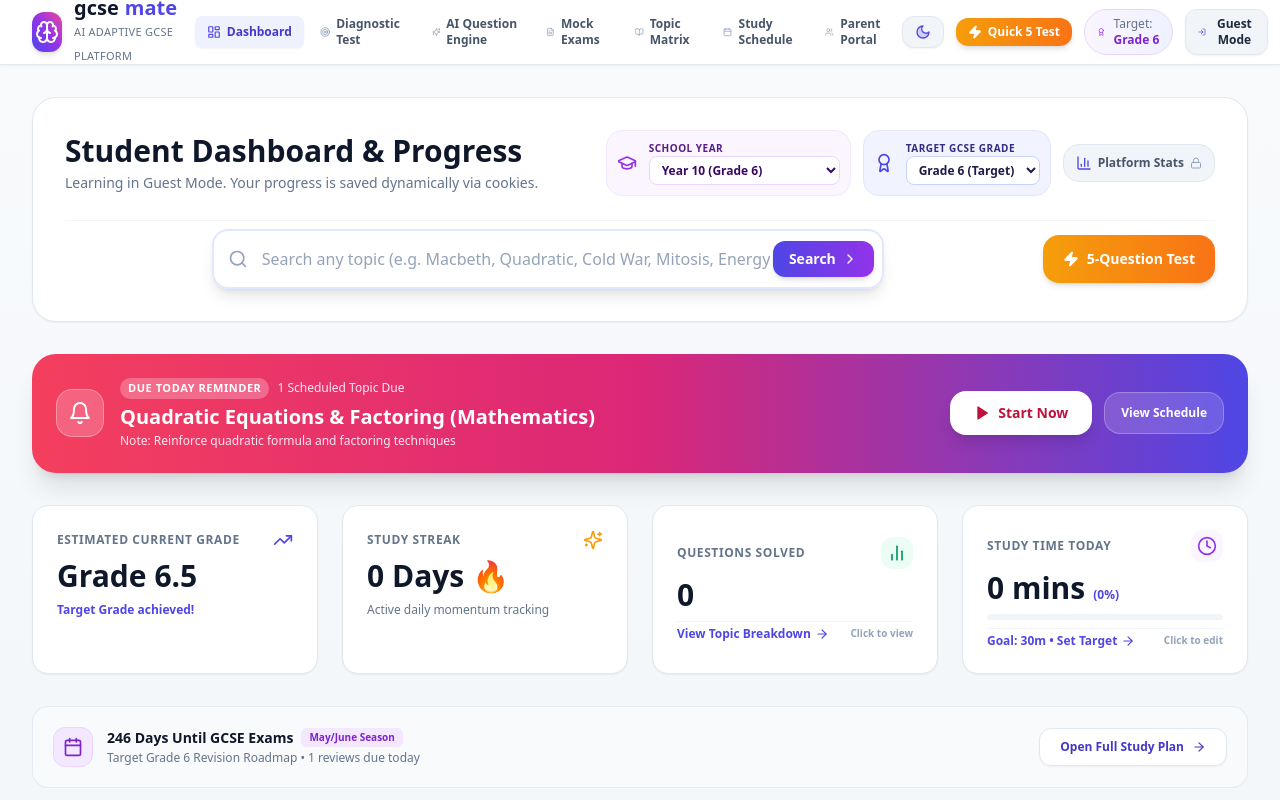
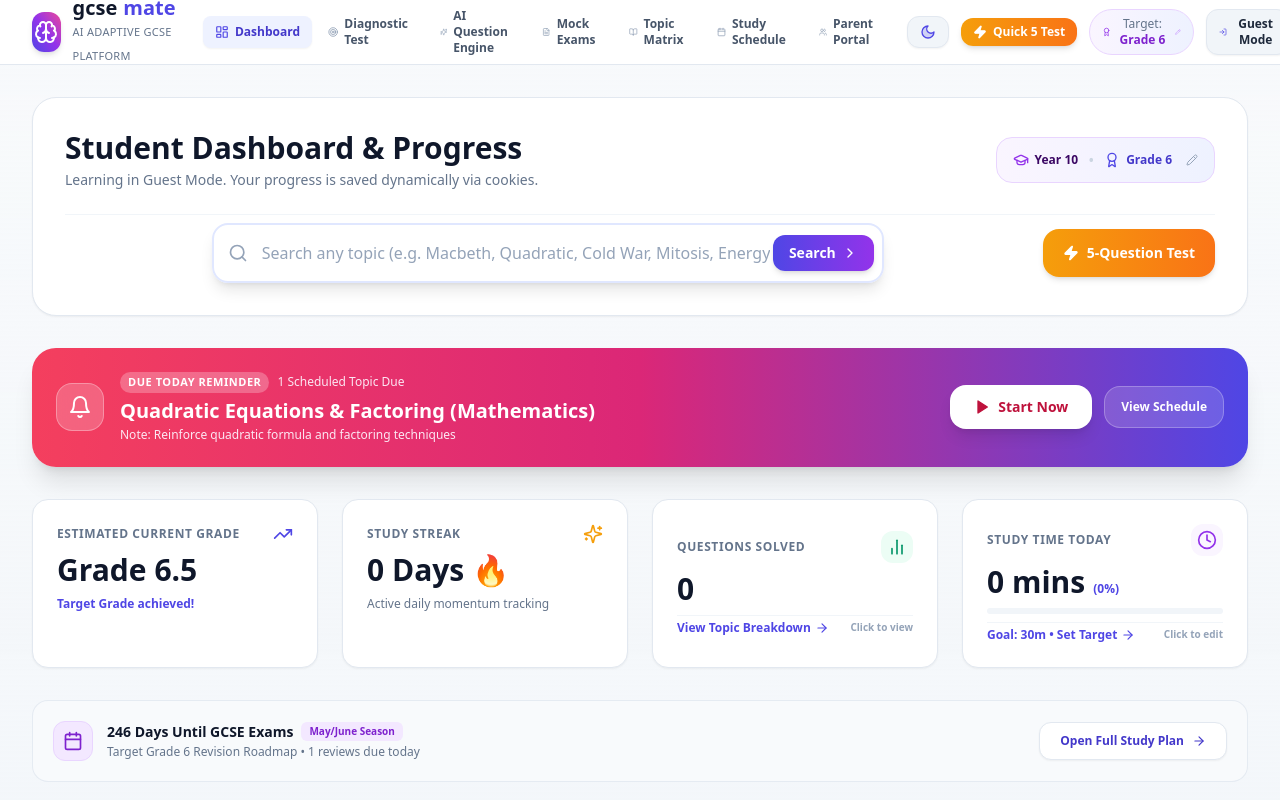
Before and after one commit to ozkerd/gcse, a Next.js app: page /dashboard in a window 1280 px wide. Shown: the top 800 px of the page. Built offline with nearby package versions, Linux system fonts and the light colour scheme.

Commit message:
Allow changing target grade from navbar badge and hide stats link from UI

```diff
--- a/src/app/dashboard/page.tsx
+++ b/src/app/dashboard/page.tsx
@@ -2,13 +2,14 @@
 
 import React, { useState, useEffect } from 'react';
 import Link from 'next/link';
-import { Award, Sparkles, TrendingUp, Calendar, AlertCircle, ArrowRight, CheckCircle, Zap, GraduationCap, BarChart2, BarChart3, Lock, Clock, Bell, Play } from 'lucide-react';
+import { Award, Sparkles, TrendingUp, Calendar, AlertCircle, ArrowRight, CheckCircle, Zap, GraduationCap, BarChart2, Clock, Bell, Play, Pencil } from 'lucide-react';
 import { AdaptiveEngine } from '@/lib/adaptive/engine';
 import { UserStore, UserSession, DailyStats, ScheduledReview } from '@/lib/user-store';
 import { SearchBar } from '@/components/SearchBar';
 import { QuickAssessmentModal } from '@/components/QuickAssessmentModal';
 import { TopicBreakdownModal } from '@/components/TopicBreakdownModal';
 import { DailyGoalModal } from '@/components/DailyGoalModal';
+import { TargetGradeModal } from '@/components/TargetGradeModal';
 
 export default function Dashboard() {
   const [session, setSession] = useState<UserSession>({
@@ -32,6 +33,7 @@ export default function Dashboard() {
   const [isQuickAssessmentOpen, setIsQuickAssessmentOpen] = useState(false);
   const [isBreakdownOpen, setIsBreakdownOpen] = useState(false);
   const [isDailyGoalOpen, setIsDailyGoalOpen] = useState(false);
+  const [isTargetModalOpen, setIsTargetModalOpen] = useState(false);
   const [allTimeAttempted, setAllTimeAttempted] = useState(0);
   const [daysUntilExam, setDaysUntilExam] = useState(244);
   const [reviewsDueToday, setReviewsDueToday] = useState<ScheduledReview[]>([]);
@@ -115,53 +117,24 @@ export default function Dashboard() {
             </p>
           </div>
 
-          {/* School Year & Target Grade Selectors */}
-          <div className="flex flex-wrap items-center gap-3 shrink-0">
-            <div className="flex items-center gap-3 bg-purple-50 dark:bg-purple-950/50 border border-purple-100 dark:border-purple-900/60 p-2.5 rounded-2xl">
-              <GraduationCap className="w-5 h-5 text-purple-600 dark:text-purple-400 shrink-0" />
-              <div>
-                <label className="block text-[10px] font-bold text-purple-900 dark:text-purple-300 uppercase tracking-wider">School Year</label>
-                <select
-                  value={session.schoolYear || 10}
-                  onChange={(e) => {
-                    const yr = Number(e.target.value);
-                    UserStore.setSchoolYear(yr);
-                  }}
-                  className="bg-white dark:bg-slate-800 border border-purple-200 dark:border-purple-800 text-purple-950 dark:text-purple-200 font-bold text-xs rounded-lg px-2 py-1 focus:ring-2 focus:ring-purple-500"
-                >
-                  <option value={8}>Year 8 (Foundation / Gr 4)</option>
-                  <option value={9}>Year 9 (Grade 5)</option>
-                  <option value={10}>Year 10 (Grade 6)</option>
-                  <option value={11}>Year 11 (Grade 8)</option>
-                </select>
+          {/* Compact Target Grade & School Year Badge */}
+          <div className="flex items-center gap-2 shrink-0">
+            <button
+              onClick={() => setIsTargetModalOpen(true)}
+              className="flex items-center gap-2.5 px-4 py-2.5 bg-gradient-to-r from-purple-50 to-indigo-50 dark:from-purple-950/40 dark:to-indigo-950/40 border border-purple-200 dark:border-purple-800/80 rounded-2xl hover:border-purple-400 dark:hover:border-purple-600 transition-all shadow-xs group cursor-pointer active:scale-95"
+              title="Okul Yılını veya Hedef Notu Değiştir (Tıklayın)"
+            >
+              <div className="flex items-center gap-1.5 text-xs font-bold text-purple-950 dark:text-purple-200">
+                <GraduationCap className="w-4 h-4 text-purple-600 dark:text-purple-400" />
+                <span>Year {session.schoolYear || 10}</span>
               </div>
-            </div>
-
-            <div className="flex items-center gap-3 bg-indigo-50/80 dark:bg-indigo-950/50 border border-indigo-100 dark:border-indigo-900/60 p-2.5 rounded-2xl">
-              <Award className="w-5 h-5 text-indigo-600 dark:text-indigo-400 shrink-0" />
-              <div>
-                <label className="block text-[10px] font-bold text-indigo-900 dark:text-indigo-300 uppercase tracking-wider">Target GCSE Grade</label>
-                <select
-                  value={session.targetGrade}
-                  onChange={(e) => handleTargetGradeChange(Number(e.target.value))}
-                  className="bg-white dark:bg-slate-800 border border-indigo-200 dark:border-indigo-800 text-indigo-950 dark:text-indigo-200 font-bold text-xs rounded-lg px-2 py-1 focus:ring-2 focus:ring-indigo-500"
-                >
-                  {[4, 5, 6, 7, 8, 9].map(g => (
-                    <option key={g} value={g}>Grade {g} (Target)</option>
-                  ))}
-                </select>
+              <span className="text-slate-300 dark:text-slate-700">•</span>
+              <div className="flex items-center gap-1.5 text-xs font-black text-indigo-700 dark:text-indigo-300">
+                <Award className="w-4 h-4 text-indigo-600 dark:text-indigo-400" />
+                <span>Grade {session.targetGrade}</span>
               </div>
-            </div>
-
-            <Link
-              href="/stats"
-              className="flex items-center gap-1.5 px-3 py-2.5 bg-slate-100 dark:bg-slate-800 hover:bg-indigo-50 dark:hover:bg-indigo-950/40 text-slate-600 dark:text-slate-300 hover:text-indigo-600 dark:hover:text-indigo-400 border border-slate-200 dark:border-slate-700 rounded-2xl text-xs font-semibold transition-all shadow-xs"
-              title="Platform Canlı Ziyaretçi & User-Agent İstatistikleri (/stats)"
-            >
-              <BarChart3 className="w-4 h-4 text-indigo-600 dark:text-indigo-400" />
-              <span>Platform Stats</span>
-              <Lock className="w-3 h-3 text-slate-400" />
-            </Link>
+              <Pencil className="w-3 h-3 text-slate-400 group-hover:text-indigo-600 dark:group-hover:text-indigo-400 transition-colors ml-1" />
+            </button>
           </div>
         </div>
 
@@ -448,6 +421,13 @@ export default function Dashboard() {
         }}
       />
 
+      {/* Target Grade & School Year Setting Modal */}
+      <TargetGradeModal
+        isOpen={isTargetModalOpen}
+        onClose={() => setIsTargetModalOpen(false)}
+        currentSession={session}
+      />
+
     </div>
   );
 }
--- a/src/components/Navbar.tsx
+++ b/src/components/Navbar.tsx
@@ -3,10 +3,11 @@
 import React, { useState, useEffect } from 'react';
 import Link from 'next/link';
 import { usePathname } from 'next/navigation';
-import { Brain, LayoutDashboard, Target, Calendar, BookOpen, Sparkles, Award, Users, FileText, UserCheck, LogIn, Zap } from 'lucide-react';
+import { Brain, LayoutDashboard, Target, Calendar, BookOpen, Sparkles, Award, Users, FileText, UserCheck, LogIn, Zap, Pencil } from 'lucide-react';
 import { UserStore, UserSession } from '@/lib/user-store';
 import { AuthModal } from '@/components/AuthModal';
 import { QuickAssessmentModal } from '@/components/QuickAssessmentModal';
+import { TargetGradeModal } from '@/components/TargetGradeModal';
 import { ThemeToggle } from '@/components/ThemeToggle';
 
 export const Navbar = () => {
@@ -19,6 +20,7 @@ export const Navbar = () => {
   });
   const [isAuthModalOpen, setIsAuthModalOpen] = useState(false);
   const [isQuickAssessmentOpen, setIsQuickAssessmentOpen] = useState(false);
+  const [isTargetModalOpen, setIsTargetModalOpen] = useState(false);
 
   useEffect(() => {
     setSession(UserStore.getSession());
@@ -43,10 +45,10 @@ export const Navbar = () => {
 
   return (
     <>
-      <header className="sticky top-0 z-50 bg-white/90 backdrop-blur-md border-b border-slate-200 shadow-sm">
-        <div className="max-w-7xl mx-auto px-4 sm:px-6 lg:px-8 h-16 flex items-center justify-between">
+      <header className="sticky top-0 z-40 w-full border-b border-slate-200 dark:border-slate-800 bg-white/95 dark:bg-slate-900/95 backdrop-blur-md transition-colors">
+        <div className="max-w-7xl mx-auto px-4 sm:px-6 lg:px-8 h-16 flex items-center justify-between gap-4">
 
-          {/* Logo */}
+          {/* Logo & Platform Name */}
           <Link href="/" className="flex items-center gap-3 group">
             <div className="w-10 h-10 rounded-xl bg-gradient-to-tr from-indigo-600 via-purple-600 to-pink-500 flex items-center justify-center text-white shadow-md group-hover:scale-105 transition-transform">
               <Brain className="w-6 h-6" />
@@ -96,14 +98,19 @@ export const Navbar = () => {
               <span>Quick 5 Test</span>
             </button>
 
-            {/* Target Grade Badge */}
-            <div className="hidden sm:flex items-center gap-2 bg-gradient-to-r from-purple-50 to-indigo-50 border border-purple-200 px-3 py-1.5 rounded-full">
-              <Award className="w-4 h-4 text-purple-600" />
+            {/* Target Grade Interactive Badge */}
+            <button
+              onClick={() => setIsTargetModalOpen(true)}
+              className="hidden sm:flex items-center gap-1.5 bg-gradient-to-r from-purple-50 to-indigo-50 dark:from-purple-950/40 dark:to-indigo-950/40 border border-purple-200 dark:border-purple-800/80 px-3 py-1.5 rounded-full hover:border-purple-400 dark:hover:border-purple-600 hover:shadow-xs transition-all group active:scale-95 cursor-pointer"
+              title="Hedef Notu veya Okul Yılını Değiştir (Tıklayın)"
+            >
+              <Award className="w-4 h-4 text-purple-600 dark:text-purple-400 group-hover:scale-110 transition-transform" />
               <div className="text-xs">
-                <span className="text-slate-500 font-medium">Target: </span>
-                <span className="font-extrabold text-purple-700">Grade {session.targetGrade}</span>
+                <span className="text-slate-500 dark:text-slate-400 font-medium">Target: </span>
+                <span className="font-extrabold text-purple-700 dark:text-purple-300">Grade {session.targetGrade}</span>
               </div>
-            </div>
+              <Pencil className="w-2.5 h-2.5 text-purple-400 dark:text-purple-500 group-hover:text-purple-600 dark:group-hover:text-purple-300 transition-colors ml-0.5" />
+            </button>
 
             {/* Auth / Account Switcher Button */}
             <button
@@ -139,6 +146,13 @@ export const Navbar = () => {
         isOpen={isQuickAssessmentOpen}
         onClose={() => setIsQuickAssessmentOpen(false)}
       />
+
+      {/* Target Grade & School Year Setting Modal */}
+      <TargetGradeModal
+        isOpen={isTargetModalOpen}
+        onClose={() => setIsTargetModalOpen(false)}
+        currentSession={session}
+      />
     </>
   );
 };
--- /dev/null
+++ b/src/components/TargetGradeModal.tsx
@@ -0,0 +1,179 @@
+'use client';
+
+import React, { useState, useEffect } from 'react';
+import { X, Award, GraduationCap, Check, Sparkles } from 'lucide-react';
+import { UserStore, UserSession } from '@/lib/user-store';
+
+interface TargetGradeModalProps {
+  isOpen: boolean;
+  onClose: () => void;
+  currentSession: UserSession;
+}
+
+export const TargetGradeModal: React.FC<TargetGradeModalProps> = ({
+  isOpen,
+  onClose,
+  currentSession,
+}) => {
+  const [targetGrade, setTargetGrade] = useState<number>(currentSession.targetGrade || 8);
+  const [schoolYear, setSchoolYear] = useState<number>(currentSession.schoolYear || 10);
+  const [isSaved, setIsSaved] = useState<boolean>(false);
+
+  useEffect(() => {
+    if (isOpen) {
+      setTargetGrade(currentSession.targetGrade || 8);
+      setSchoolYear(currentSession.schoolYear || 10);
+      setIsSaved(false);
+    }
+  }, [isOpen, currentSession]);
+
+  if (!isOpen) return null;
+
+  const grades = [
+    { grade: 9, label: 'Grade 9', desc: 'Exceptional (A**)', color: 'from-amber-500 to-yellow-500' },
+    { grade: 8, label: 'Grade 8', desc: 'Distinction (A*)', color: 'from-purple-600 to-indigo-600' },
+    { grade: 7, label: 'Grade 7', desc: 'Merit (A)', color: 'from-indigo-600 to-blue-600' },
+    { grade: 6, label: 'Grade 6', desc: 'High Pass (B+)', color: 'from-blue-600 to-cyan-600' },
+    { grade: 5, label: 'Grade 5', desc: 'Strong Pass (B/C)', color: 'from-emerald-600 to-teal-600' },
+    { grade: 4, label: 'Grade 4', desc: 'Standard Pass (C)', color: 'from-slate-600 to-slate-700' },
+  ];
+
+  const years = [
+    { year: 8, label: 'Year 8', desc: 'Foundation' },
+    { year: 9, label: 'Year 9', desc: 'Early GCSE' },
+    { year: 10, label: 'Year 10', desc: 'GCSE Year 1' },
+    { year: 11, label: 'Year 11', desc: 'Exam Year' },
+  ];
+
+  const handleSave = () => {
+    const session = UserStore.getSession();
+    UserStore.saveSession({
+      ...session,
+      targetGrade,
+      schoolYear,
+    });
+    setIsSaved(true);
+    setTimeout(() => {
+      onClose();
+    }, 400);
+  };
+
+  return (
+    <div className="fixed inset-0 z-50 flex items-center justify-center p-4 bg-slate-900/60 backdrop-blur-sm animate-fadeIn">
+      <div className="bg-white dark:bg-slate-900 border border-slate-200 dark:border-slate-800 rounded-3xl max-w-md w-full p-6 sm:p-7 shadow-2xl relative transition-all">
+        {/* Close Button */}
+        <button
+          onClick={onClose}
+          className="absolute top-5 right-5 p-2 rounded-full text-slate-400 hover:text-slate-600 dark:hover:text-slate-200 hover:bg-slate-100 dark:hover:bg-slate-800 transition-colors"
+        >
+          <X className="w-5 h-5" />
+        </button>
+
+        {/* Modal Header */}
+        <div className="flex items-center gap-3 mb-6">
+          <div className="w-12 h-12 rounded-2xl bg-gradient-to-tr from-purple-600 to-indigo-600 text-white flex items-center justify-center shadow-md">
+            <Award className="w-6 h-6" />
+          </div>
+          <div>
+            <h2 className="text-xl font-bold text-slate-900 dark:text-slate-100">
+              Hedef Not & Okul Yılı
+            </h2>
+            <p className="text-xs text-slate-500 dark:text-slate-400">
+              GCSE hedefinizi ve sınıfınızı istediğiniz zaman güncelleyebilirsiniz.
+            </p>
+          </div>
+        </div>
+
+        {/* School Year Selection */}
+        <div className="mb-6">
+          <label className="flex items-center gap-1.5 text-xs font-bold text-slate-700 dark:text-slate-300 uppercase tracking-wider mb-2.5">
+            <GraduationCap className="w-4 h-4 text-purple-600 dark:text-purple-400" />
+            Okul Yılı (School Year)
+          </label>
+          <div className="grid grid-cols-2 sm:grid-cols-4 gap-2">
+            {years.map((y) => {
+              const isSelected = schoolYear === y.year;
+              return (
+                <button
+                  key={y.year}
+                  type="button"
+                  onClick={() => setSchoolYear(y.year)}
+                  className={`p-2.5 rounded-xl border text-center transition-all ${
+                    isSelected
+                      ? 'bg-purple-50 dark:bg-purple-950/60 border-purple-500 dark:border-purple-600 text-purple-950 dark:text-purple-200 font-bold shadow-xs'
+                      : 'bg-slate-50 dark:bg-slate-800 border-slate-200 dark:border-slate-700 text-slate-600 dark:text-slate-300 hover:bg-slate-100 dark:hover:bg-slate-700'
+                  }`}
+                >
+                  <div className="text-sm font-extrabold">{y.label}</div>
+                  <div className="text-[10px] text-slate-500 dark:text-slate-400">{y.desc}</div>
+                </button>
+              );
+            })}
+          </div>
+        </div>
+
+        {/* Target Grade Selection */}
+        <div className="mb-6">
+          <label className="flex items-center gap-1.5 text-xs font-bold text-slate-700 dark:text-slate-300 uppercase tracking-wider mb-2.5">
+            <Sparkles className="w-4 h-4 text-indigo-600 dark:text-indigo-400" />
+            Hedef Not (Target Grade)
+          </label>
+          <div className="grid grid-cols-2 sm:grid-cols-3 gap-2.5">
+            {grades.map((g) => {
+              const isSelected = targetGrade === g.grade;
+              return (
+                <button
+                  key={g.grade}
+                  type="button"
+                  onClick={() => setTargetGrade(g.grade)}
+                  className={`p-3 rounded-2xl border text-left relative transition-all ${
+                    isSelected
+                      ? 'bg-indigo-50/90 dark:bg-indigo-950/70 border-indigo-600 dark:border-indigo-500 ring-2 ring-indigo-500/20 shadow-sm'
+                      : 'bg-slate-50 dark:bg-slate-800/80 border-slate-200 dark:border-slate-700 hover:bg-slate-100 dark:hover:bg-slate-700/80'
+                  }`}
+                >
+                  {isSelected && (
+                    <div className="absolute top-2.5 right-2.5 w-4 h-4 rounded-full bg-indigo-600 text-white flex items-center justify-center">
+                      <Check className="w-2.5 h-2.5" />
+                    </div>
+                  )}
+                  <div className="text-base font-black text-slate-900 dark:text-slate-100">
+                    Grade {g.grade}
+                  </div>
+                  <div className="text-[11px] text-slate-500 dark:text-slate-400 font-medium leading-tight mt-0.5">
+                    {g.desc}
+                  </div>
+                </button>
+              );
+            })}
+          </div>
+        </div>
+
+        {/* Action Buttons */}
+        <div className="flex items-center gap-3">
+          <button
+            type="button"
+            onClick={onClose}
+            className="w-1/3 py-3 rounded-xl border border-slate-200 dark:border-slate-700 text-slate-700 dark:text-slate-300 font-semibold text-xs hover:bg-slate-100 dark:hover:bg-slate-800 transition-colors"
+          >
+            İptal
+          </button>
+          <button
+            type="button"
+            onClick={handleSave}
+            className="w-2/3 py-3 rounded-xl bg-gradient-to-r from-purple-600 to-indigo-600 hover:from-purple-700 hover:to-indigo-700 text-white font-bold text-xs shadow-md shadow-indigo-500/20 transition-all flex items-center justify-center gap-2"
+          >
+            {isSaved ? (
+              <>
+                <Check className="w-4 h-4" />
+                Kaydedildi!
+              </>
+            ) : (
+              'Hedefi Kaydet & Güncelle'
+            )}
+          </button>
+        </div>
+      </div>
+    </div>
+  );
+};
```
